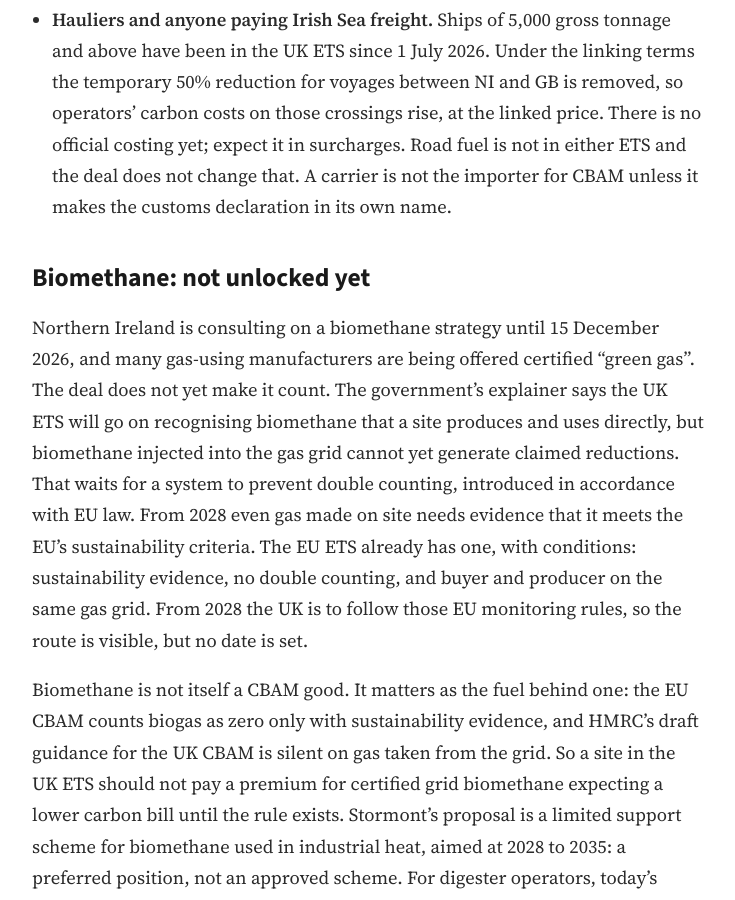
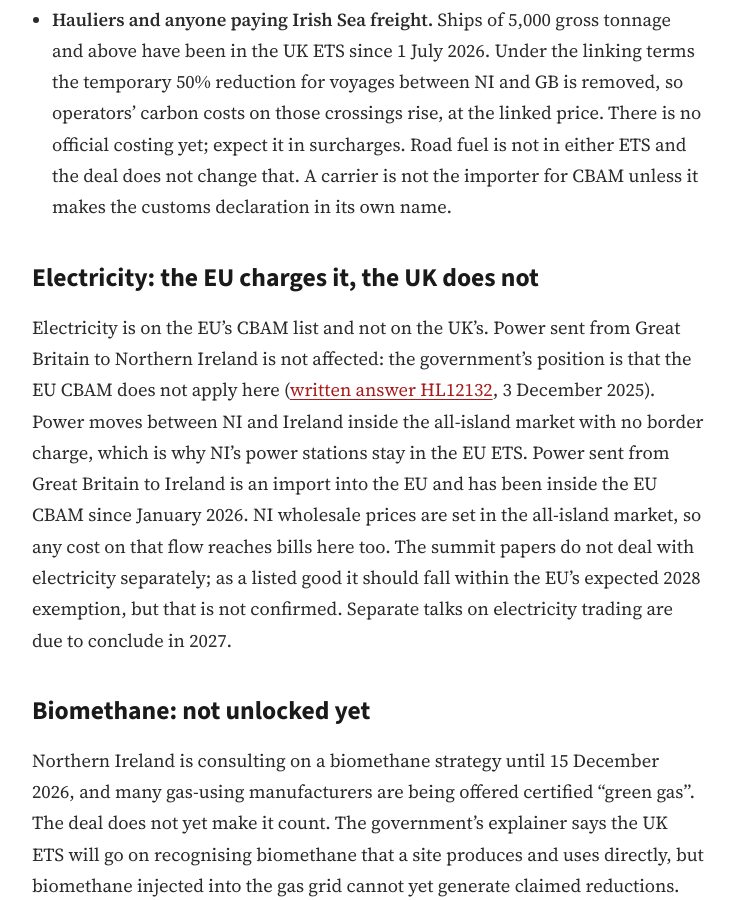
Before and after one commit to robertjparkuk/RobertJParkuk.github.io, a Jekyll site: the page built from _posts/2026-11-21-the-carbon-deal-what-changes-for-northern-ireland-and-great-britain.md, in a window 1280 px wide and 900 px high, scrolled down 4514 px. Shown: the whole window, without its empty margins (96-831 px from the left). Built offline with Jekyll 4.4.1, drawn with Linux system fonts in a browser that asks for light colours; our own code applies the rules of GitHub Pages for plain Markdown files; some of the changed text lies outside the part shown.

Commit message:
Carbon deal post: add electricity and the EU CBAM
Co-Authored-By: Claude Fable 5.2 <noreply@anthropic.com>
Claude-Session: https://claude.ai/code/session_01TUNMnKp7shKxXtkPnB9chj

```diff
--- a/_posts/2026-11-21-the-carbon-deal-what-changes-for-northern-ireland-and-great-britain.md
+++ b/_posts/2026-11-21-the-carbon-deal-what-changes-for-northern-ireland-and-great-britain.md
@@ -45,6 +45,10 @@ The charge follows origin, and origin has a legal meaning. HMRC uses the UK's no
 - **GB exporters.** Your EU importers owe the EU CBAM on 2026 and 2027 goods, unless they bring in under 50 tonnes a year in total. If you sell delivered duty paid, the liability can come back to you through your EU customs representative. Keep supplying the data.
 - **Hauliers and anyone paying Irish Sea freight.** Ships of 5,000 gross tonnage and above have been in the UK ETS since 1 July 2026. Under the linking terms the temporary 50% reduction for voyages between NI and GB is removed, so operators' carbon costs on those crossings rise, at the linked price. There is no official costing yet; expect it in surcharges. Road fuel is not in either ETS and the deal does not change that. A carrier is not the importer for CBAM unless it makes the customs declaration in its own name.
 
+## Electricity: the EU charges it, the UK does not
+
+Electricity is on the EU's CBAM list and not on the UK's. Power sent from Great Britain to Northern Ireland is not affected: the government's position is that the EU CBAM does not apply here ([written answer HL12132](https://questions-statements.parliament.uk/written-questions/detail/2025-11-19/hl12132), 3 December 2025). Power moves between NI and Ireland inside the all-island market with no border charge, which is why NI's power stations stay in the EU ETS. Power sent from Great Britain to Ireland is an import into the EU and has been inside the EU CBAM since January 2026. NI wholesale prices are set in the all-island market, so any cost on that flow reaches bills here too. The summit papers do not deal with electricity separately; as a listed good it should fall within the EU's expected 2028 exemption, but that is not confirmed. Separate talks on electricity trading are due to conclude in 2027.
+
 ## Biomethane: not unlocked yet
 
 Northern Ireland is consulting on a biomethane strategy until 15 December 2026, and many gas-using manufacturers are being offered certified "green gas". The deal does not yet make it count. The government's explainer says the UK ETS will go on recognising biomethane that a site produces and uses directly, but biomethane injected into the gas grid cannot yet generate claimed reductions. That waits for a system to prevent double counting, introduced in accordance with EU law. From 2028 even gas made on site needs evidence that it meets the EU's sustainability criteria. The EU ETS already has one, with conditions: sustainability evidence, no double counting, and buyer and producer on the same gas grid. From 2028 the UK is to follow those EU monitoring rules, so the route is visible, but no date is set.
@@ -83,5 +87,6 @@ The [CBAM Exposure Tracker]({{ '/tools/dashboards/cbam-exposure-tracker.html' |
 - HMRC, [CBAM policy summary](https://www.gov.uk/government/publications/carbon-border-adjustment-mechanism-cbam-policy-summary/carbon-border-adjustment-mechanism-cbam-policy-summary), updated 2 November 2026; [illustrative rates](https://www.gov.uk/government/publications/illustrative-cbam-rates-and-worked-example-for-carbon-border-adjustment-mechanism-cbam/carbon-border-adjustment-mechanism-cbam-illustrative-cbam-rates-and-worked-example), 16 October 2026; [default values](https://www.gov.uk/government/publications/check-the-default-values-for-the-carbon-border-adjustment-mechanism-cbam) for iron and steel, cement and fertilisers; [record-keeping](https://www.gov.uk/guidance/keeping-records-for-carbon-border-adjustment-mechanism-cbam)
 - [Finance Act 2026, Part 5](https://www.legislation.gov.uk/ukpga/2026/11/part/5)
 - DAERA and NISRA, statistical bulletin and news release, [Northern Ireland greenhouse gas statistics 1990–2024](https://www.daera-ni.gov.uk/news/northern-ireland-greenhouse-gas-statistics-1990-2024-released), 9 June 2026
+- Electricity: DESNZ written answer HL12132, 3 December 2025; [Regulation (EU) 2023/956](https://eur-lex.europa.eu/eli/reg/2023/956/oj/eng), Annex IV; Joint Statement, paragraph 52
 - Biomethane: [Implementing Regulation (EU) 2018/2066](https://eur-lex.europa.eu/eli/reg_impl/2018/2066/oj/eng), Article 39, as amended; [Implementing Regulation (EU) 2025/2547](https://eur-lex.europa.eu/eli/reg_impl/2025/2547/oj/eng), Annex II; DfE and DAERA, Biomethane Strategy and Policy Framework consultation, October 2026
 - Carbon prices: Reuters, 20 November 2026. Party positions: press reports.
```
